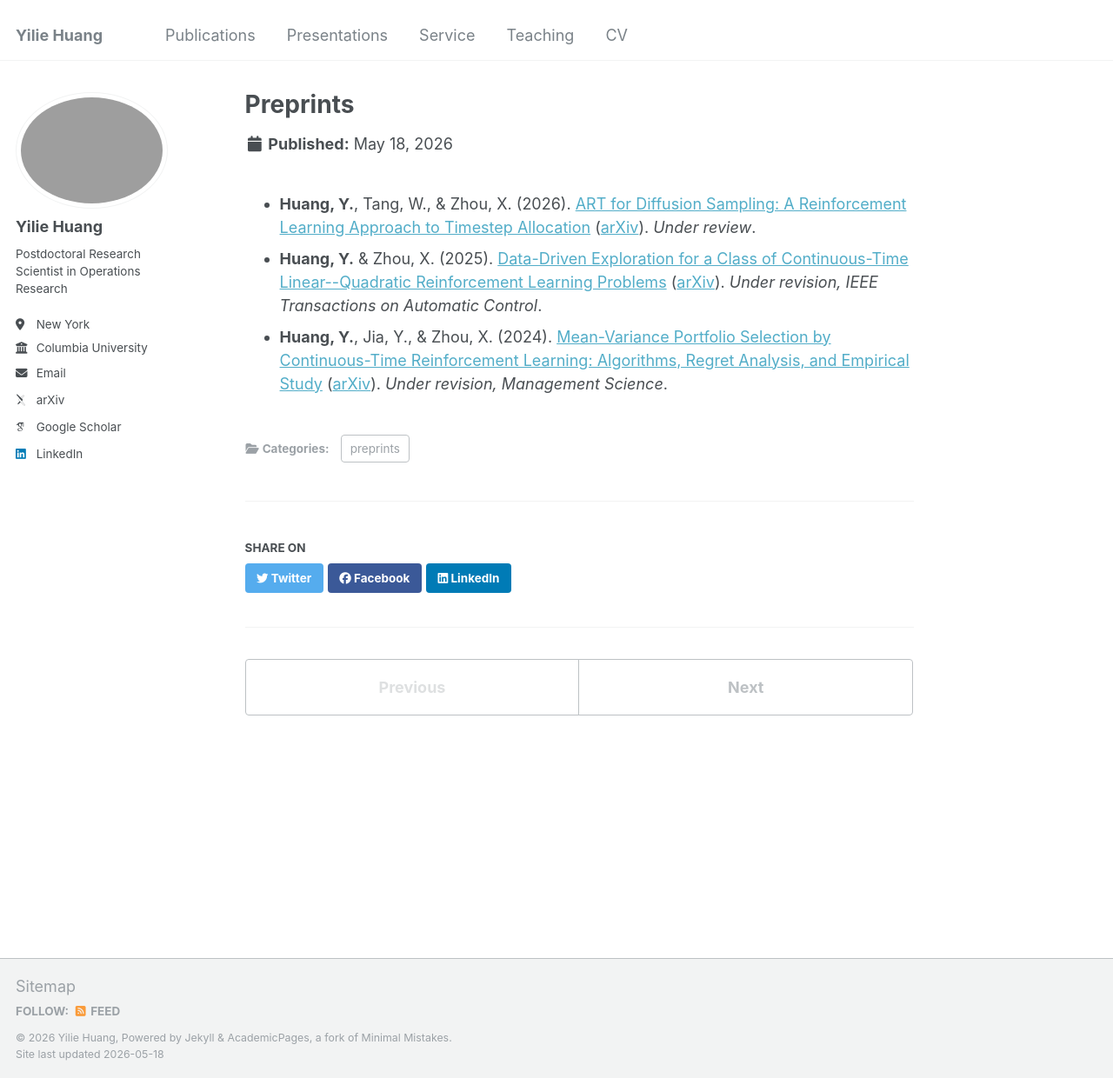
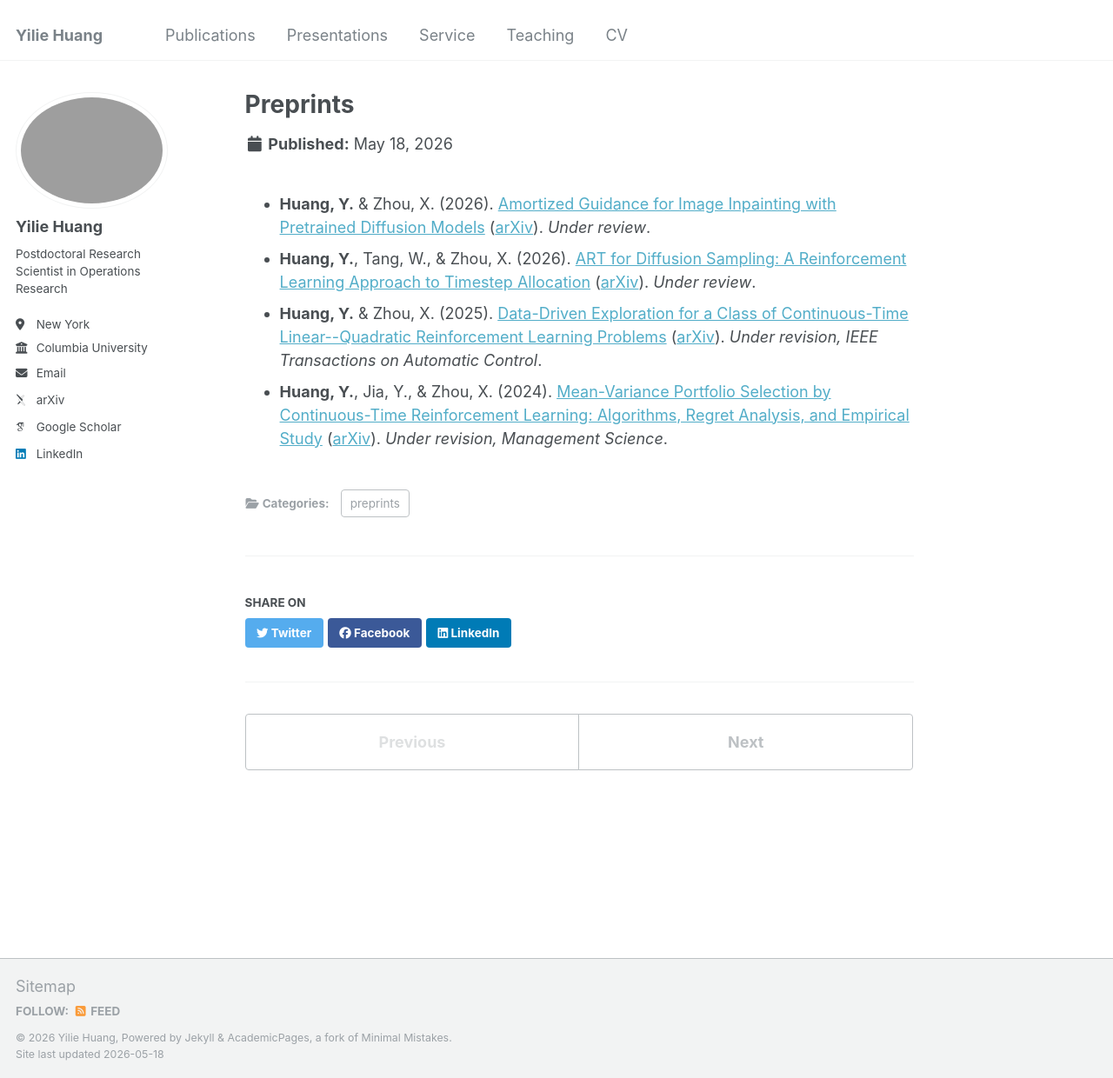
Before and after one commit to yiliehuang/yiliehuang.github.io, a Jekyll site: the page built from _publications/preprints.md, in a window 1280 px wide and 1240 px high. Shown: the whole window at 87% size. Built offline with Jekyll 4.4.1, drawn with Linux system fonts in a browser that asks for light colours; some web fonts are replaced.

Commit message:
Update preprints.md

```diff
--- a/_publications/preprints.md
+++ b/_publications/preprints.md
@@ -4,10 +4,14 @@ category: preprints
 permalink: publication/preprints
 ---
 <ul>
+  <li><strong>Huang, Y.</strong> &amp; Zhou, X. (2026).
+    <a href="/files/AID_RL_ArXiv.pdf">Amortized Guidance for Image Inpainting with Pretrained Diffusion Models</a>
+    (<a href="https://arxiv.org/abs/2605.13010">arXiv</a>). <em>Under review</em>.
+  </li>
   <li><strong>Huang, Y.</strong>, Tang, W., &amp; Zhou, X. (2026).
     <a href="/files/ART_RL_ArXiv.pdf">ART for Diffusion Sampling: A Reinforcement Learning Approach to Timestep Allocation</a>
     (<a href="https://arxiv.org/abs/2601.18681">arXiv</a>). <em>Under review</em>.
-</li>
+  </li>
   <li><strong>Huang, Y.</strong> & Zhou, X. (2025).
       <a href="/files/LQ_Adaptive_ArXiv.pdf">Data-Driven Exploration for a Class of Continuous-Time Linear--Quadratic Reinforcement Learning Problems</a>
       (<a href="https://arxiv.org/abs/2507.00358">arXiv</a>). <em>Under revision, IEEE Transactions on Automatic Control</em>.
```
